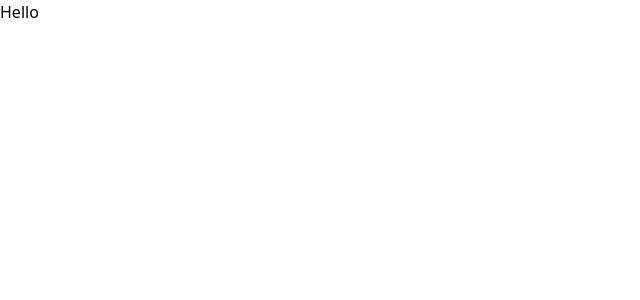
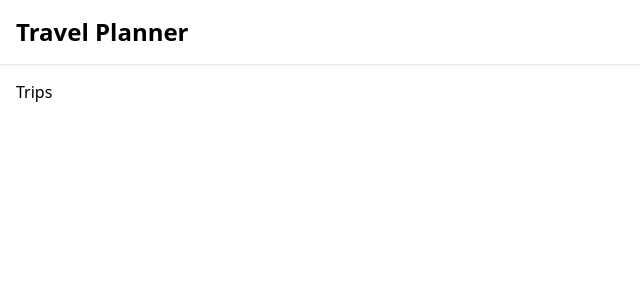
Before and after one commit to anzirish/Travel-Itinerary-Planner, a React (Vite) app: page / in a window 1280 px wide. Shown: the top 300 px of the page, without its empty margins (0-640 px from the left). Built offline with nearby package versions, Linux system fonts and the light colour scheme.

Commit message:
create navigation

```diff
--- a/src/App.tsx
+++ b/src/App.tsx
@@ -1,9 +1,29 @@
+import { Link, Route, Routes } from "react-router-dom";
 import "./App.css";
+import Trips from "./pages/Trips";
 
 function App() {
   return (
     <>
-      <p>Hello</p>
+      <div className="min-h-screen">
+        <header>
+          <div className="bg-white shadow-sm p-4">
+            <div className="container mx-auto flex items-center justify-between">
+              <Link to="/trips" className="text-2xl font-semibold">
+                Travel Planner
+              </Link>
+            </div>
+          </div>
+        </header>
+
+        <main className="container mx-auto p-4">
+          <Routes>
+            <Route path="/" element={<Trips />} />
+            <Route path="/trips" element={<Trips />} />
+            <Route path="/trip/:id" element={<Trips />} />
+          </Routes>
+        </main>
+      </div>
     </>
   );
 }
```
